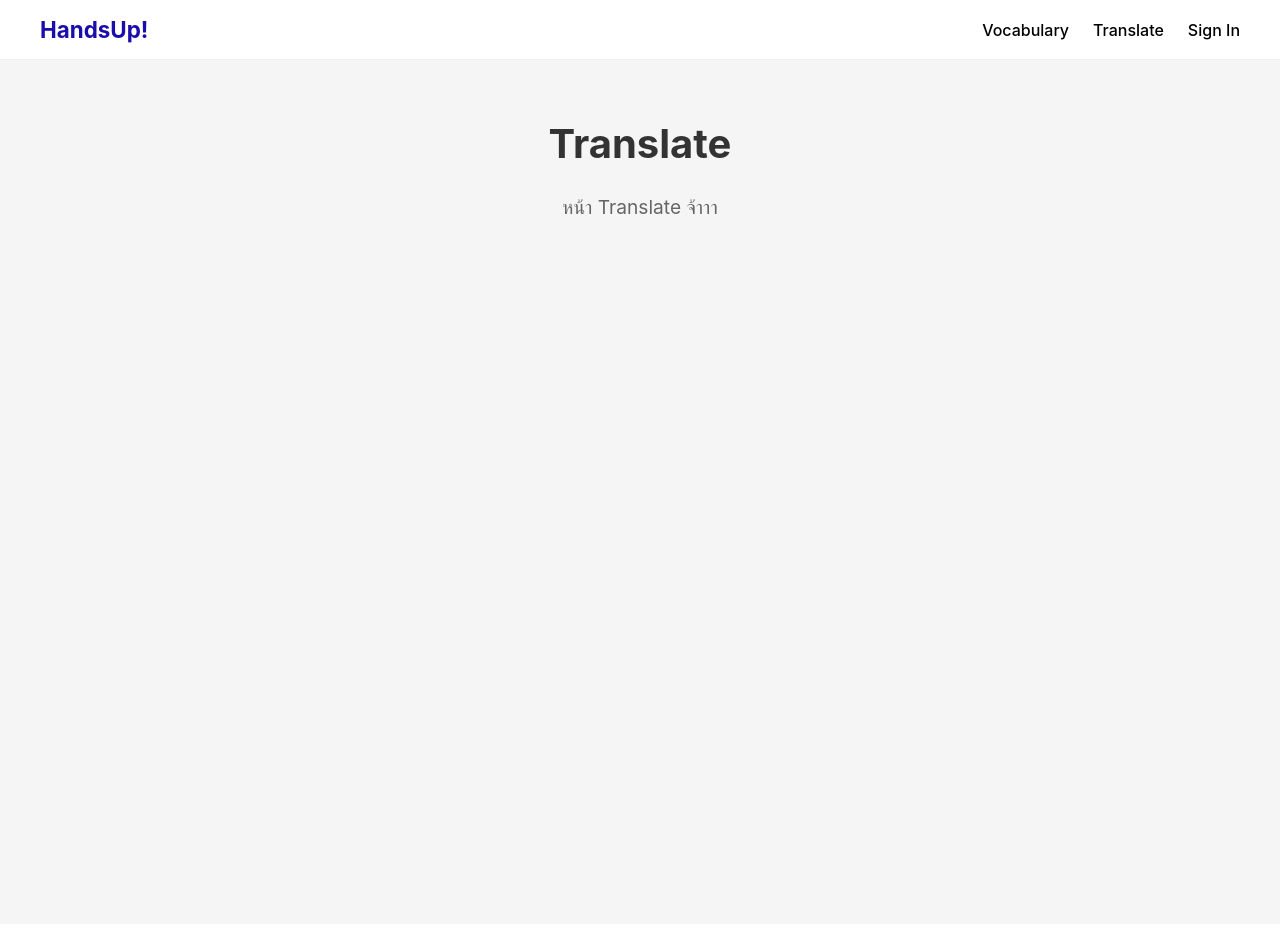
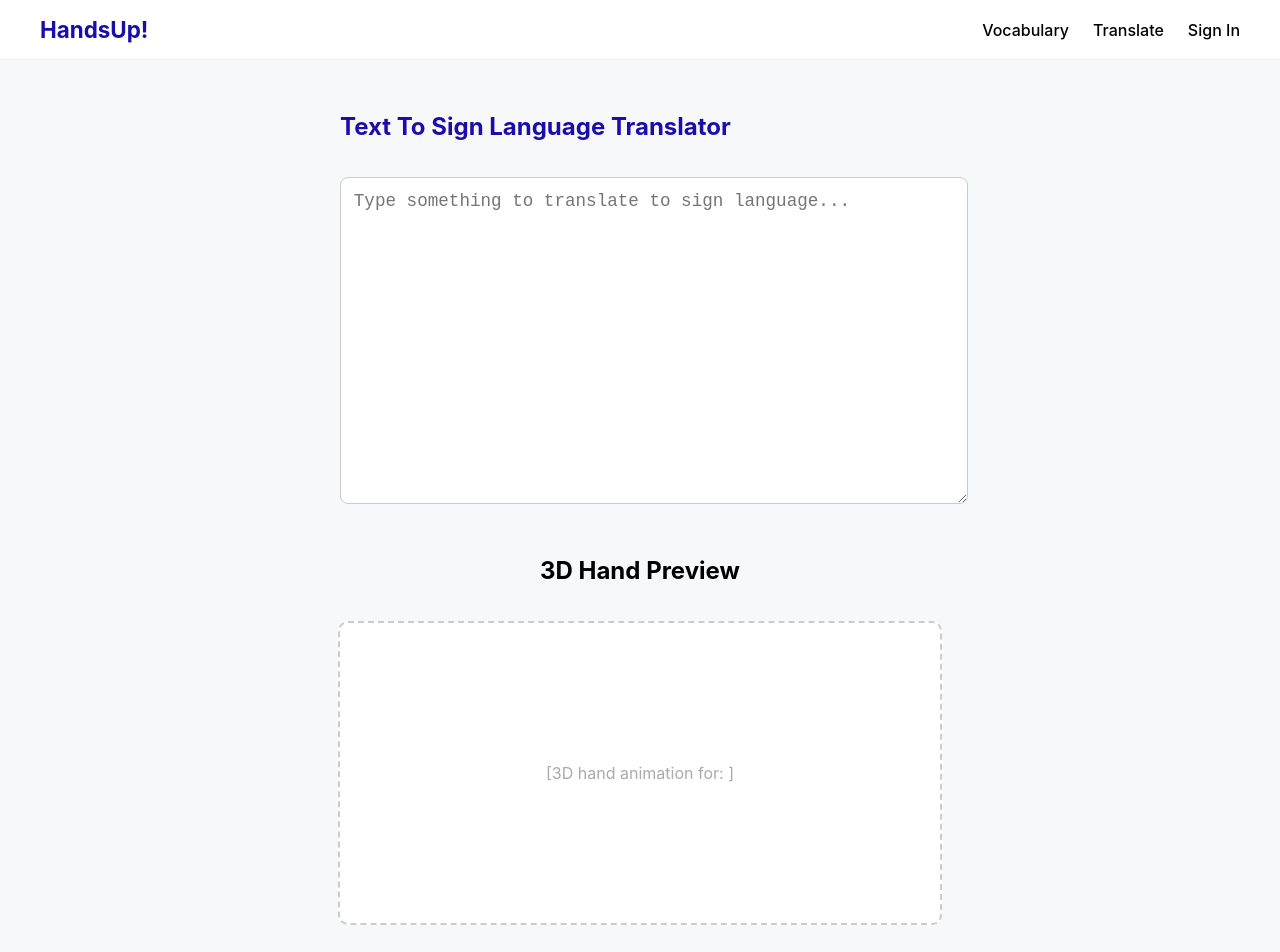
Before and after one commit to thunwaaa/sign_language, a React (Create React App) app in the folder sign_language_web/: page /Translate in a window 1280 px wide. Shown: the top 952 px of the page. Before the commit the page ends 924 px from the top, so only its background shows below. Built offline with nearby package versions, Linux system fonts and the light colour scheme.

Commit message:
Edit Translation Page

```diff
--- a/sign_language_web/src/routes/Home.jsx
+++ b/sign_language_web/src/routes/Home.jsx
@@ -8,7 +8,7 @@ function Home() {
     <>
       <Header />
       <main style={styles.container}>
-        <h1 style={styles.heading}>REACT</h1>
+        <h1 style={styles.heading}>HOME</h1>
         <p style={styles.paragraph}>
           เป็น Template เดี๋ยวมายัดเพิ่ม
         </p>
--- a/sign_language_web/src/routes/Translate.jsx
+++ b/sign_language_web/src/routes/Translate.jsx
@@ -1,35 +1,82 @@
-import React from 'react';
+import { default as React, useState } from 'react';
 import Header from '../components/Header';
 
 function Translate() {
+  const [text, setText] = useState('');
   return (
     <>
       <Header />
-      <main style={styles.container}>
-        <h1 style={styles.heading}>Translate</h1>
-        <p style={styles.paragraph}>
-            หน้า Translate จ้าาา
-        </p>
-      </main>
+      <div style={styles.container}>
+      {/* Text input area */}
+      <div style={styles.leftPanel}>
+        <h2 style={{ color: '#1a0dab' }}>Text To Sign Language Translator</h2>
+        <textarea
+          placeholder="Type something to translate to sign language..."
+          value={text}
+          onChange={(e) => setText(e.target.value)}
+          style={styles.textarea}
+        />
+      </div>
+
+      {/* 3D hand placeholder */}
+      <div style={styles.rightPanel}>
+        <h2>3D Hand Preview</h2>
+        <div style={styles.handPlaceholder}>
+          {/* Later you can replace this with real 3D rendering */}
+          <p style={{ color: '#aaa' }}>[3D hand animation for: {text}]</p>
+        </div>
+      </div>
+    </div>
     </>
   );
 }
 
 const styles = {
   container: {
+    display: 'flex',
+    justifyContent: 'center',
+    alignItems: 'flex-start', // 👈 Start from top
+    minHeight: '100vh',
     padding: '2rem',
-    textAlign: 'center',
-    backgroundColor: '#f5f5f5',
-    minHeight: '100vh',
+    backgroundColor: '#f7f8fa',
+    gap: '2rem',
+    flexWrap: 'wrap',
   },
-  heading: {
-    fontSize: '2.5rem',
-    color: '#333',
+  leftPanel: {
+    flex: '0 0 600px', // 👈 Bigger width
+    display: 'flex',
+    flexDirection: 'column',
+    gap: '1rem',
   },
-  paragraph: {
-    fontSize: '1.2rem',
-    color: '#666',
+  rightPanel: {
+    flex: '0 0 600px', // 👈 Same width
+    display: 'flex',
+    flexDirection: 'column',
+    alignItems: 'center',
+    gap: '1rem',
+  },
+  textarea: {
+    width: '100%',
+    height: '300px', // 👈 Taller text area
+    fontSize: '1.1rem',
+    padding: '0.8rem',
+    borderRadius: '8px',
+    border: '1px solid #ccc',
+    resize: 'vertical',
+    backgroundColor: '#fff',
+  },
+  handPlaceholder: {
+    width: '100%',
+    height: '300px', // 👈 Taller preview area
+    border: '2px dashed #ccc',
+    borderRadius: '10px',
+    display: 'flex',
+    alignItems: 'center',
+    justifyContent: 'center',
+    backgroundColor: '#fff',
   },
 };
 
+
+
 export default Translate;
```
